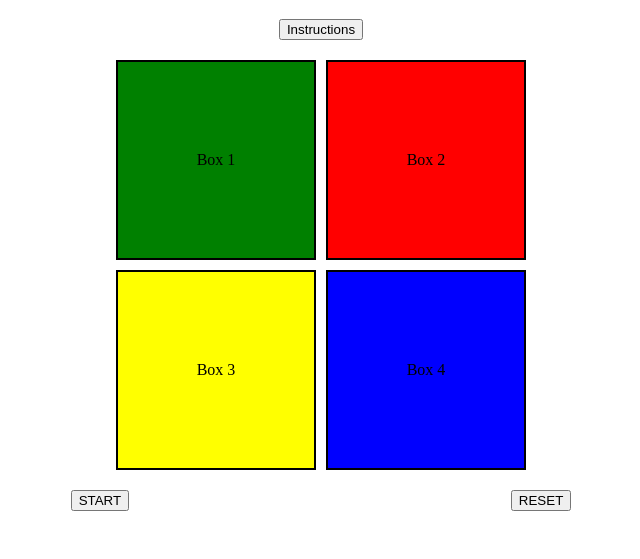
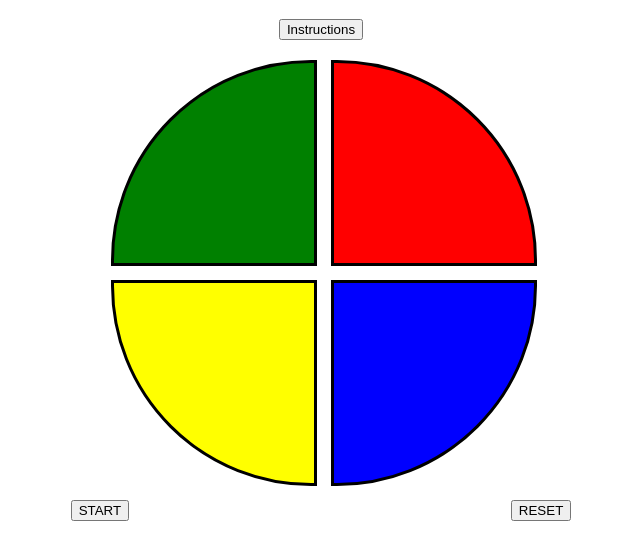
Before and after one commit to xmangahas/Tmangahas-Project-1, a plain HTML site: page index.html in a window 1280 px wide. Shown: the part 61-620 px from the top of the page, without its empty margins (319-959 px from the left). Drawn offline with Linux system fonts and the light colour scheme.

Commit message:
Quarter circles created

```diff
--- a/css/style.css
+++ b/css/style.css
@@ -12,9 +12,9 @@ header {
     display: grid;
     grid-template-rows: 200px 200px;
     grid-template-columns: 200px 200px;
-    grid-gap: 10px; /*puts gaps between the boxes */
-
+    grid-gap: 20px;
     justify-content: center;
+    position: relative;
 }
 
 /* body {
@@ -22,8 +22,17 @@ header {
     justify-content: center;
 } */
 
-.box {
+/* .box {
 
+    border: 2px solid black;
+    display: flex;
+    align-items: center;
+    justify-content: center;
+    color: black;
+    pointer-events: auto;
+} */
+
+.circle {
     border: 2px solid black;
     display: flex;
     align-items: center;
@@ -39,7 +48,7 @@ header {
 
 }
 
-#box1 {
+/* #box1 {
     background: green;
 }
 
@@ -53,4 +62,37 @@ header {
 
 #box4 {
     background: blue;
+} */
+
+#quarterCircleTopLeft {
+    width:200px;
+    height:200px;
+    border:3px solid #000;
+    background: green;
+    border-radius: 200px 0 0 0;
 }
+
+#quarterCircleTopRight {
+    width:200px;
+    height:200px;
+    border:3px solid #000;
+    background: red;
+    border-radius: 0 200px 0 0;
+}
+
+#quarterCircleBottomLeft {
+    width:200px;
+    height:200px;
+    border:3px solid #000;
+    background: yellow;
+    border-radius: 0 0 0 200px;
+}
+
+#quarterCircleBottomRight {
+    width:200px;
+    height:200px;
+    border:3px solid #000;
+    background: blue;
+    border-radius: 0 0 200px 0;
+
+}
--- a/index.html
+++ b/index.html
@@ -13,10 +13,14 @@
         <button type="button">Instructions</button>
     </header>
     <div class="board">
-            <div class="box" id="box1">Box 1</div>
+            <!-- <div class="box" id="box1">Box 1</div>
             <div class="box" id="box2">Box 2</div>
             <div class="box" id="box3">Box 3</div>
-            <div class="box" id="box4">Box 4</div>
+            <div class="box" id="box4">Box 4</div> -->
+            <div class="circle" id=quarterCircleTopLeft></div>
+            <div class="circle" id=quarterCircleTopRight></div>
+            <div class="circle" id=quarterCircleBottomLeft></div>
+            <div class="circle" id=quarterCircleBottomRight></div>
     </div>
     <div class="buttons">
         <button type="button">START</button>
```
